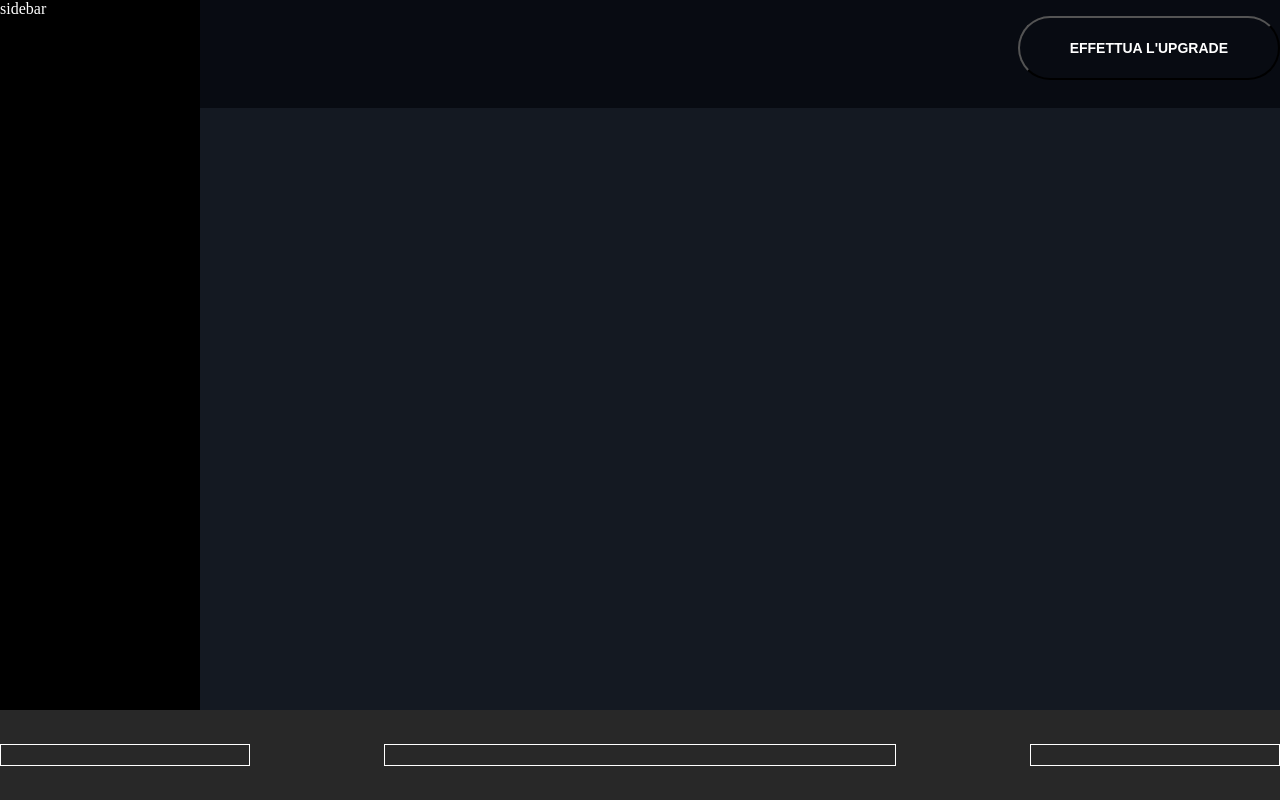
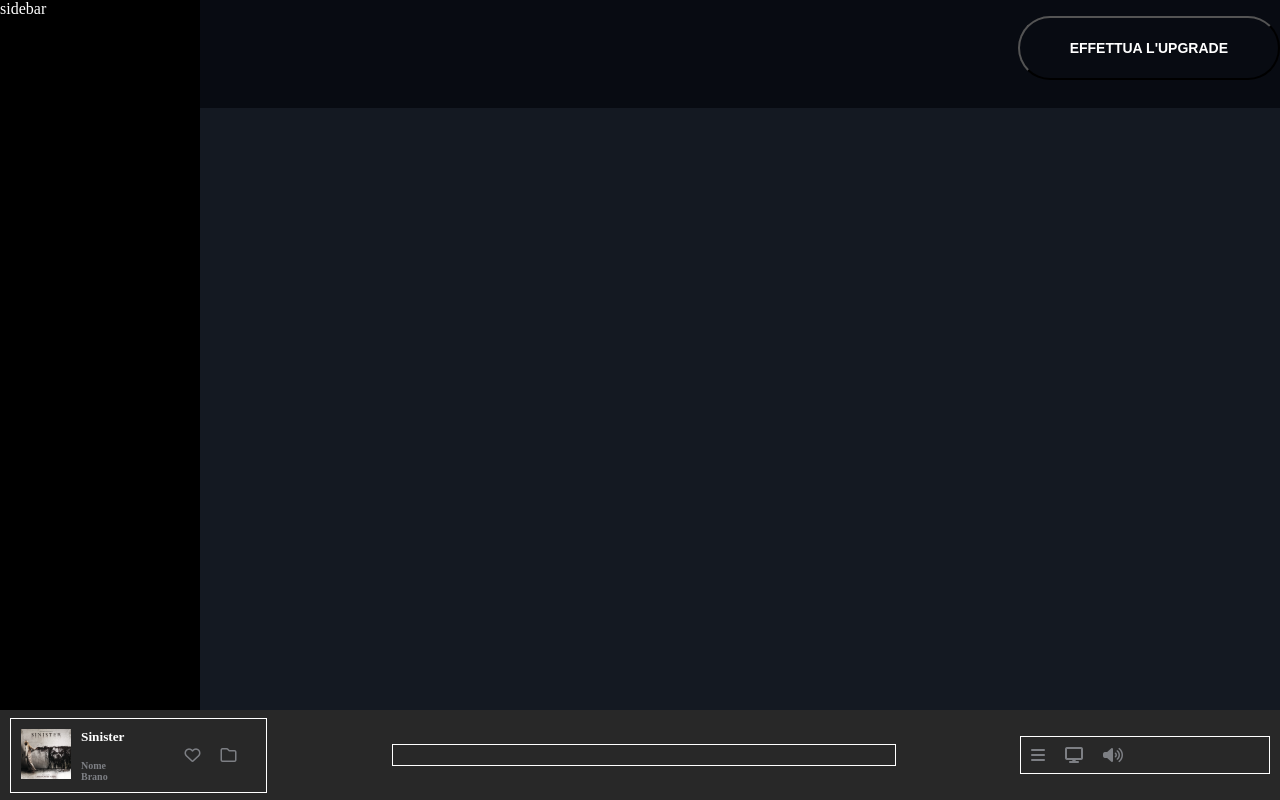
Before and after one commit to DavideLopez/html-css-spotifyweb, a plain HTML site: page index.html in a window 1280 px wide. Drawn offline with Linux system fonts and the light colour scheme.

Commit message:
inserita barra song e volume

```diff
--- a/index.html
+++ b/index.html
@@ -26,7 +26,15 @@
         </div>
         <aside class="toolbar-multimedia">
             <div class="current-song">
-
+                <img height="50px" class="sinister" src="img/sinister.jpeg" alt="sinister">
+                <div class="current-song-titles">
+                    <h5>Sinister</h5>
+                    <p>Nome Brano</p>
+                </div>
+                <div class="current-song-buttons">
+                    <i class="fa-regular fa-heart"></i>
+                    <i class="fa-regular fa-folder"></i>
+                </div>
             </div>
 
             <div class="player">
@@ -34,7 +42,11 @@
             </div>
 
             <div class="volume">
-
+              <div class="volume-buttons">
+                <i class="fa-solid fa-bars"></i>
+                <i class="fa-solid fa-display"></i>
+                <i class="fa-solid fa-volume-high"></i>
+              </div>
             </div>
 
         </aside>
--- a/style.css
+++ b/style.css
@@ -38,7 +38,7 @@ a {
     flex-shrink: 0;
     min-height: 90px;
     background-color: #282828;
-    padding: 20px 0px;
+    padding: 20px 10px;
 }
 
 .nav-bar-side {
@@ -83,6 +83,38 @@ header p{
 
 /* CONTENUTO */
 
+.current-song img{
+    width: 50px;
+}
+
+.current-song{
+    display: flex;
+}
+
+.current-song-buttons{
+    padding: 0 20px 0 60px;
+    color: #7D7F84;
+    display: flex;
+    align-items: center;
+    gap: 20px;
+}
+
+.current-song-titles{
+    padding-left: 10px;
+}
+
+.current-song h5{
+    color: white;
+}
+
+.current-song p{
+    color: #7D7F84;
+    font-size: 10px;
+    font-weight: bold;
+    padding-top: 15px;
+}
+
+
 .toolbar-multimedia > *{
     padding: 10px;
     border: 1px solid white;
@@ -99,3 +131,9 @@ header p{
 .player{
     flex-basis: 35%;
 }
+
+.volume-buttons{
+    display: flex;
+    gap: 20px;
+    color: #7D7F84;
+}
```
